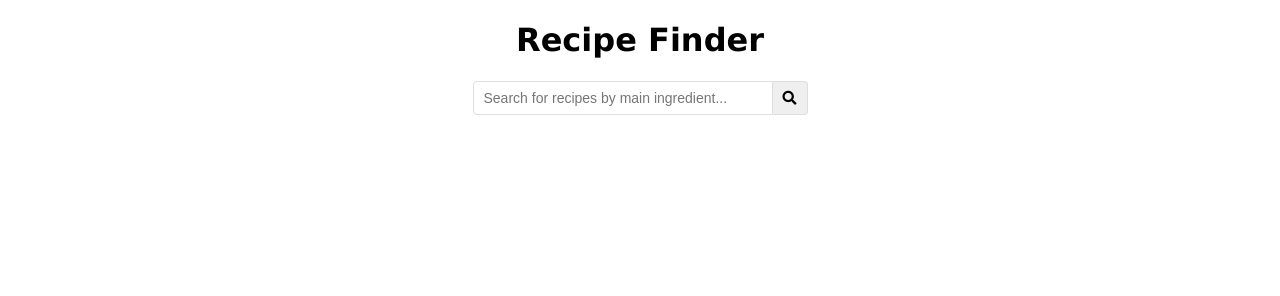
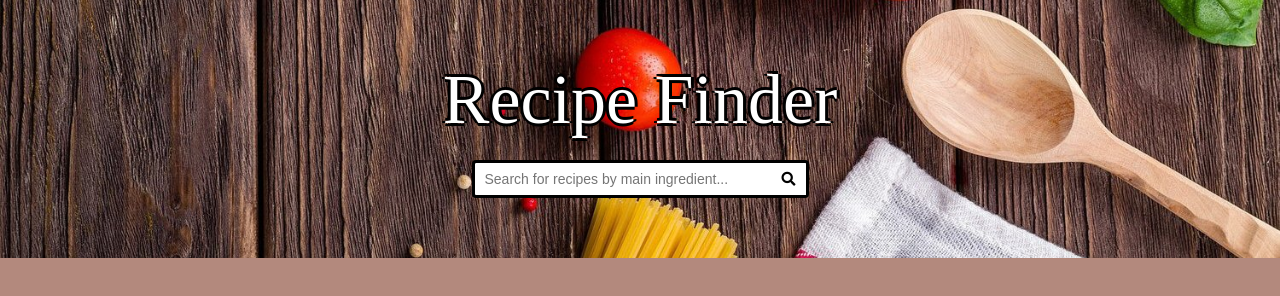
Before and after one commit to tiffany-m/recipe_finder, a plain HTML site: page index.html in a window 1280 px wide. Drawn offline with Linux system fonts and the light colour scheme; a web font is replaced by a local one.

Commit message:
added header pic and fixed some styles

```diff
--- a/index.html
+++ b/index.html
@@ -9,16 +9,17 @@
     <title>Recipe Finder</title>
   </head>
   <body>
+    <div class="header">
+      <div class="header-text">Recipe Finder</div>
+      <form id="submit" class="center flex" >
+        <!-- !!!!!!!!!! add attribute  autocomplete="off" !!!!!!!!!!!!!!!!!!-->
+        <input type="text" id="search" placeholder="Search for recipes by main ingredient...">
+        <button class="search-btn" type="submit">
+          <i class="fas fa-search"></i>
+        </button>
+      </form>
+    </div>
     <div class="container">
-      <h1>Recipe Finder</h1>
-      <div class="flex">
-        <form id="submit" class="flex">
-          <input type="text" id="search" placeholder="Search for recipes by main ingredient...">
-          <button class="search-btn" type="submit">
-            <i class="fas fa-search"></i>
-          </button>
-        </form>
-      </div>
       <div id="result-heading"></div>
       <div id="meals" class="meals">
         <!-- Where Search Results Go -->
--- a/script.js
+++ b/script.js
@@ -92,7 +92,7 @@ function addMealToDOM(meal) {
         <p>${meal.strInstructions}</p>
         <h2>Ingredients:</h2>
         <ul>
-          ${ingredients.map((ing) => `<li><input type="checkbox"> <label for="">${ing}</label></li>`).join('')}
+          ${ingredients.map((ing) => `<li><input type="checkbox" id="${ing}"> <label for="${ing}">${ing}</label></li>`).join('')}
         </ul>
       </div>
       <div>
--- a/style.css
+++ b/style.css
@@ -1,9 +1,12 @@
+@import url('https://fonts.googleapis.com/css2?family=Arbutus+Slab&display=swap');
+
 * {
   box-sizing: border-box;
 }
 
 body {
-  font-family: Verdana, Geneva, Tahoma, sans-serif;
+  background-color: #b3897d;
+  font-family: serif;
   margin: 0;
 }
 
@@ -27,8 +30,33 @@ body {
   display: flex;
 }
 
+.header {
+  padding: 60px;
+  background-image: url(bg2.jpeg);
+  background-size: cover;
+  background-position: center;
+  width: 100%;
+  height: auto;
+}
+
+.header-text {
+  text-align: center;
+  font-size: 70px;
+  color: white;
+  font-family: 'Arbutus Slab', serif;
+  text-shadow: 3px 0 0 #000, 0 -3px 0 #000, 0 3px 0 #000, -3px 0 0 #000;
+}
+
+#submit {
+  margin-top: 20px;
+}
+
+h2 {
+  font-family: 'Arbutus Slab', serif;
+}
+
 input, button {
-  border: 1px solid #dedede;
+  border: 3px solid black;
   border-top-left-radius: 4px;
   border-bottom-left-radius: 4px;
   font-size: 14px;
@@ -36,11 +64,20 @@ input, button {
   margin: 0;
 }
 
+input {
+  border-right: 0;
+}
+
 input[type="text"] {
   width: 300px;
 }
 
+input:focus {
+  outline: 0;
+}
+
 .search-btn {
+  background-color: white;
   cursor: pointer;
   border-left: 0;
   border-radius: 0;
@@ -48,11 +85,8 @@ input[type="text"] {
   border-bottom-right-radius: 4px;
 }
 
-.random-btn {
-  cursor: pointer;
-  margin-left: 10px;
-  border-top-right-radius: 4px;
-  border-bottom-right-radius: 4px;
+i:active {
+  transform: scale(0.90);
 }
 
 .meals {
@@ -155,6 +189,10 @@ li {
   input[type="text"] {
     width: 100%;
   }
+
+  .header-text {
+    font-size:  55px;;
+  }
 }
 
 .videoWrapper {
```
Also changed, not shown: bg2.jpeg (added).
